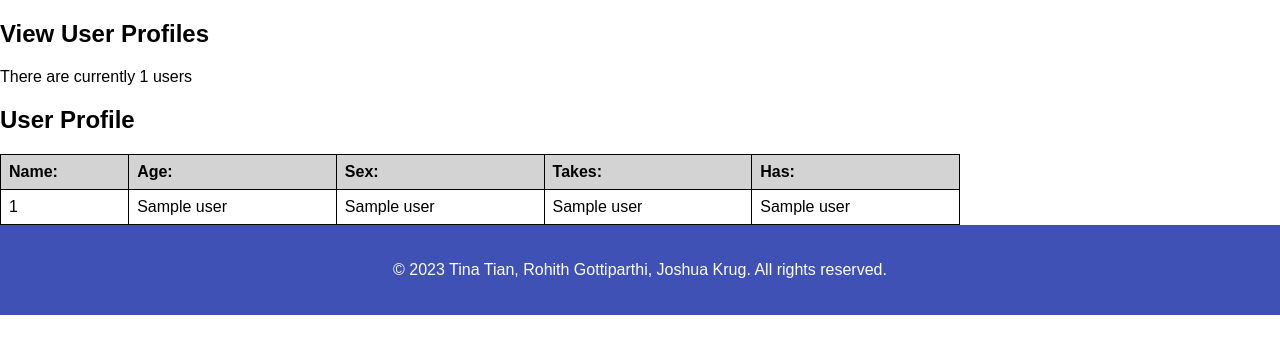
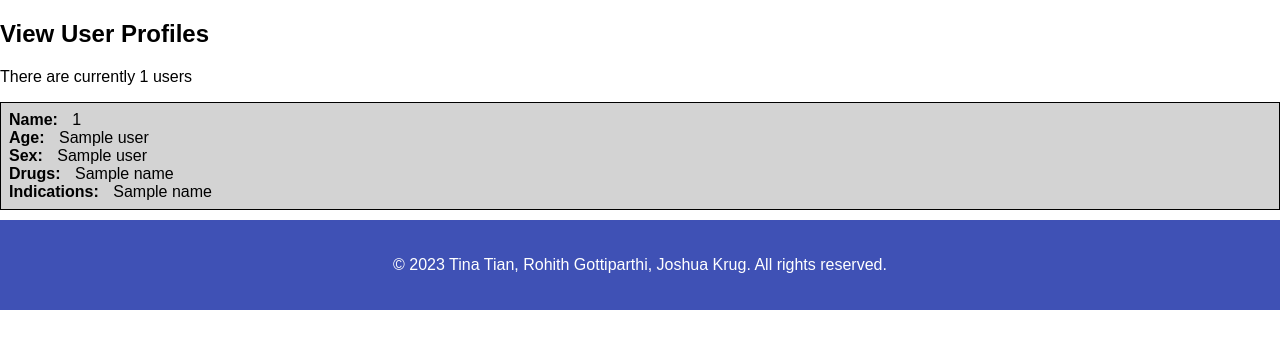
Before and after one commit to rgottiparthi/DrugDatabase, a Flask app: template templates/viewProfiles.html in a window 1280 px wide. Shown: the part 158-512 px from the top of the page. Run offline with Flask 3, Linux system fonts and the light colour scheme; the template is opened without the code that fills it: most values are stand-ins (such as "Sample title", 1, 10 or a date in 2020).

Commit message:
Finished viewProfile

```diff
--- a/app.py
+++ b/app.py
@@ -28,16 +28,24 @@ def viewProfiles():
    conn = sql.connect('drugData.db')
    cur = conn.cursor()
 
-   cur.execute('''
-      SELECT u.UserID, u.Age, u.Sex, t.D_Name, h.I_Name
-      FROM User u
-      LEFT JOIN Takes t ON u.UserID = t.UserID
-      LEFT JOIN Has h ON u.UserID = h.UserID
-   ''')
+   cur.execute('''SELECT * FROM User''')
 
    users = cur.fetchall()
    numUser = len(users)
 
+   for i in range(numUser):
+      cur.execute('''SELECT D_Name
+                     From Takes
+                     WHERE UserID = ?''', (users[i][0],))
+      drugs = cur.fetchall()
+
+      cur.execute('''SELECT I_Name
+                     From Has
+                     WHERE UserID = ?''', (users[i][0],))
+      indications = cur.fetchall()
+
+      users[i] = users[i] + (drugs,) + (indications,)
+   print (users)
    return render_template('viewProfiles.html', numUser=numUser, users=users)
 
 
--- a/templates/viewProfiles.html
+++ b/templates/viewProfiles.html
@@ -3,43 +3,56 @@
 {% block title %}View User Profiles{% endblock %}
 
 {% block content %}
-<body>
-    <main>
+
+
+<main>
     <h2>View User Profiles</h2>
     <style>
-        table {
-            border-collapse: collapse;
-            justify-content: center;
-            width: 75%;
-        }
-        th, td {
+        /* Styles for user information */
+        .user-info {
             border: 1px solid black;
             padding: 8px;
-            text-align: left;
+            margin: 10px 0;
+            background-color: lightgray;
         }
-        th {
-            background-color: lightgray;
+        .user-info label {
+            font-weight: bold;
+        }
+        .user-info span {
+            margin-left: 10px;
         }
     </style>
     <p>There are currently {{ numUser }} users</p>
-    <h2>User Profile</h2>
-    <table>
-    <tr>
-        <th>Name:</th>
-        <th>Age:</th>
-        <th>Sex:</th>
-        <th>Takes:</th>
-        <th>Has:</th>
-    </tr>
     {% for i in range(numUser) %}
-    <tr>
-        <td>{{ users[i][0] }}</td>
-        <td>{{ users[i][1] }}</td>
-        <td>{{ users[i][2] }}</td>
-        <td>{{ users[i][3]|safe }}</td>
-        <td>{{ users[i][4]|safe }}</td>
-    </tr>
+        <div class="user-info">
+            <label>Name:</label>
+            <span>{{ users[i][0] }}</span>
+            <br>
+            <label>Age:</label>
+            <span>{{ users[i][1] }}</span>
+            <br>
+            <label>Sex:</label>
+            <span>{{ users[i][2] }}</span>
+            <br>
+            <label>Drugs:</label>
+            {% if users[i][3] is not none %}
+                {% for drug in users[i][3] %}
+                    <span>{{ drug }}</span>
+                {% endfor %}
+            {% else %}
+                <span>No drugs found</span>
+            {% endif %}
+            <br>
+            <label>Indications:</label>
+            {% if users[i][4] is not none %}
+                {% for indication in users[i][4] %}
+                    <span>{{ indication }}</span>
+                {% endfor %}
+            {% else %}
+                <span>No indications found</span>
+            {% endif %}
+            <br>
+        </div>
     {% endfor %}
-    </table>
-    </main>
+</main>
 {% endblock %}
```
